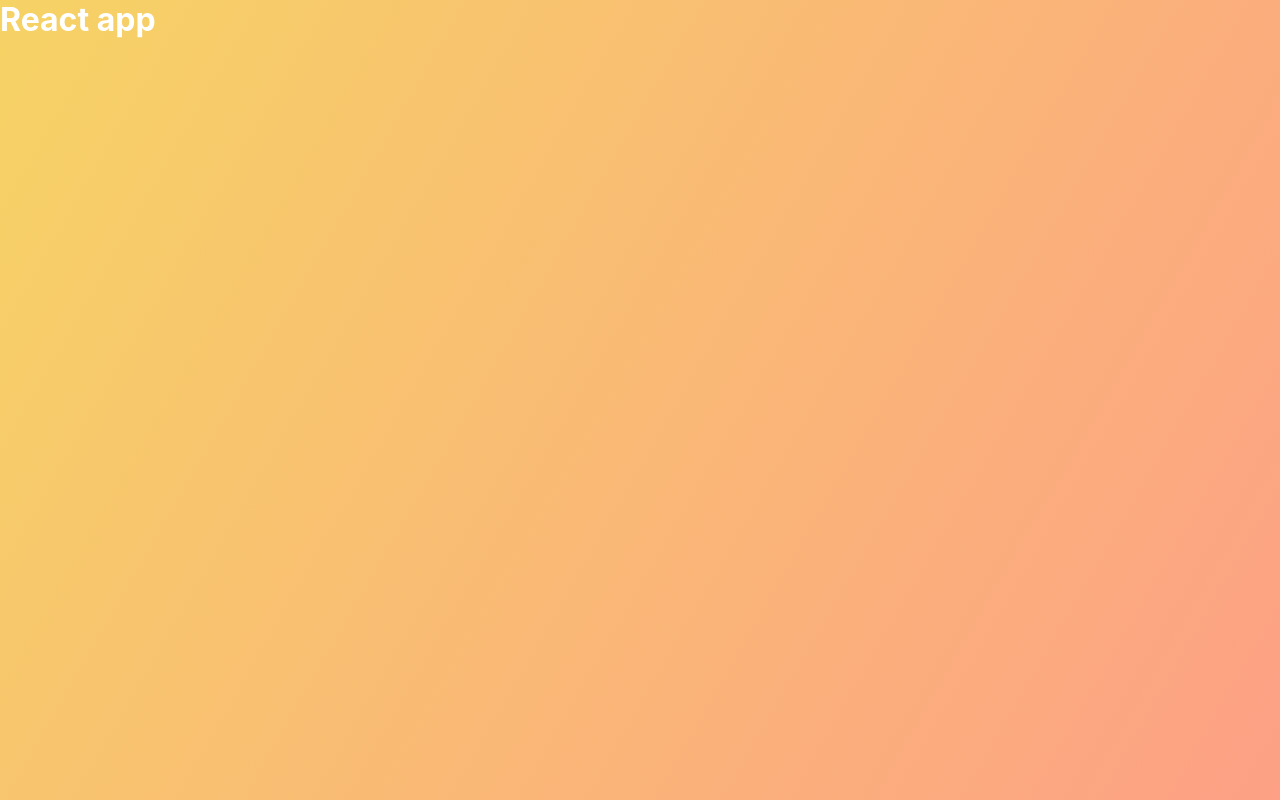
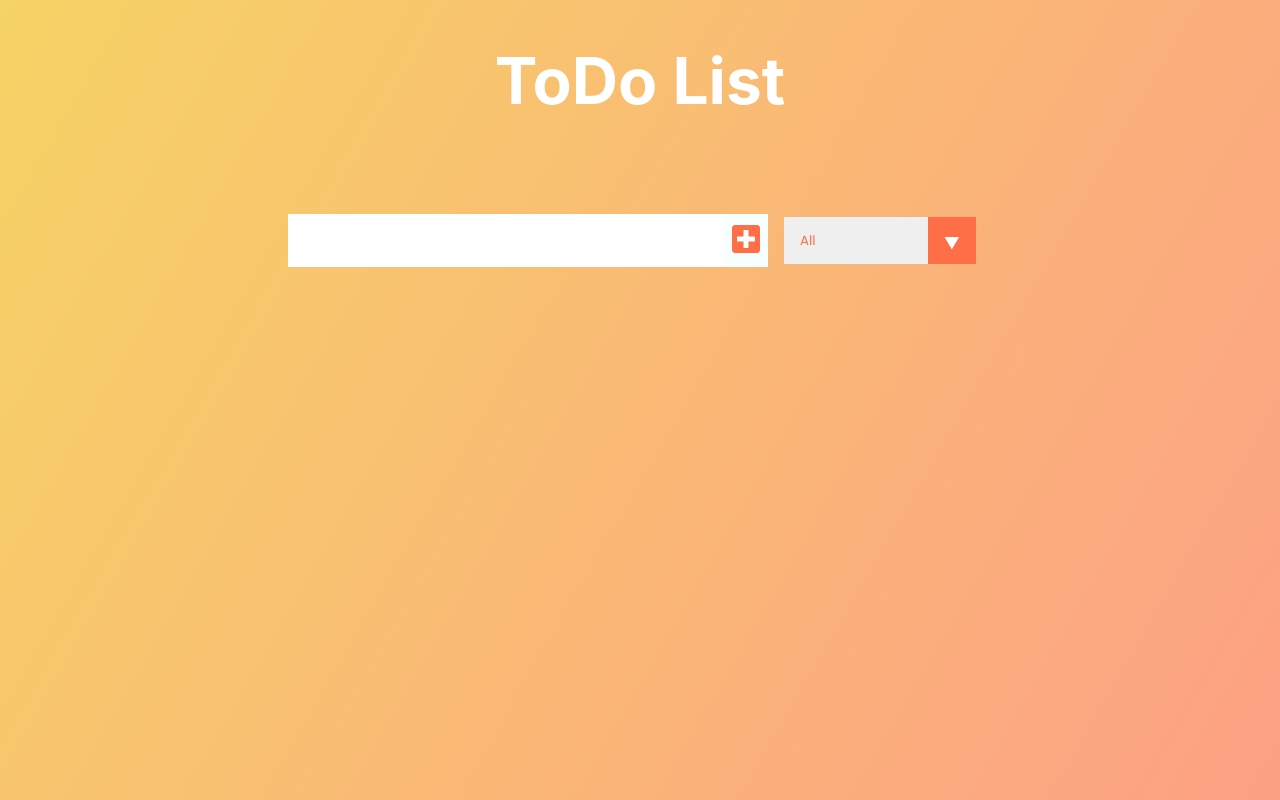
Before and after one commit to VladSmaug/NEW_PROJECT, a React (Create React App) app in the folder new-project/: page / in a window 1280 px wide. Built offline with nearby package versions, Linux system fonts and the light colour scheme.

Commit message:
With UI done

```diff
--- a/new-project/public/index.html
+++ b/new-project/public/index.html
@@ -8,6 +8,16 @@
     <meta
       name="description"
       content="Web site created using create-react-app"
+    />
+    <link
+      href="https://fonts.googleapis.com/css?family=Poppins&display=swap"
+      rel="stylesheet"
+    />
+    <link
+      rel="stylesheet"
+      href="https://cdnjs.cloudflare.com/ajax/libs/font-awesome/5.12.1/css/all.min.css"
+      integrity="sha256-mmgLkCYLUQbXn0B1SRqzHar6dCnv9oZFPEC1g1cwlkk="
+      crossorigin="anonymous"
     />
     <link rel="apple-touch-icon" href="%PUBLIC_URL%/logo192.png" />
     <!--
--- a/new-project/src/App.js
+++ b/new-project/src/App.js
@@ -1,10 +1,18 @@
-import styles from "./App.module.css";
+import Form from "./Components/Form";
+import TodoList from "./Components/Todolist";
+
+import "./App.css";
 
 const App = () => {
   return (
-    <div className={styles.App}>
-      <h1>React app</h1>
-      <div></div>
+    <div className="App">
+      <header>
+        <h1>ToDo List</h1>
+      </header>
+      <div>
+        <Form />
+        <TodoList />
+      </div>
     </div>
   );
 };
--- /dev/null
+++ b/new-project/src/Components/Form.js
@@ -0,0 +1,22 @@
+import React from "react";
+
+import ".././App.css";
+const Form = () => {
+  return (
+    <form>
+      <input type="text" className="todo-input" />
+      <button className="todo-button" type="submit">
+        <i className="fas fa-plus-square"></i>
+      </button>
+      <div className="select">
+        <select name="todos" className="filter-todo">
+          <option value="all">All</option>
+          <option value="completed">Completed</option>
+          <option value="uncompleted">Uncompleted</option>
+        </select>
+      </div>
+    </form>
+  );
+};
+
+export default Form;
--- /dev/null
+++ b/new-project/src/Components/Todolist.js
@@ -0,0 +1,10 @@
+import React from "react";
+
+const TodoList = () => {
+  return (
+    <div className="todo-container">
+      <ul className="todo-list"></ul>
+    </div>
+  );
+};
+export default TodoList;
```
Also changed, not shown: new-project/src/App.css (renamed from new-project/src/App.module.css).
